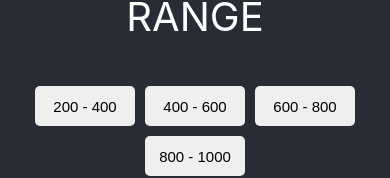
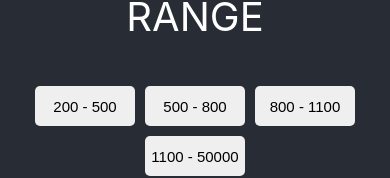
Before and after one commit to AlejoSalvo95/webir-frontend, a React (Create React App) app: page / in a window 390 px wide. Shown: the part 686-864 px from the top of the page. Built offline with nearby package versions, Linux system fonts and the light colour scheme.

Commit message:
Change range and show actual phones

```diff
--- a/src/Components/Phones.tsx
+++ b/src/Components/Phones.tsx
@@ -3,7 +3,7 @@ import Loader from "Loader";
 import arrowSvg from "Utils/Assets/Images/white-arrow.svg";
 import { Phone, phonePropsType } from "Utils/Types";
 import { capitalize } from "Utils/constants";
-export default ({ resetSetPhoneResponse }: phonePropsType) => {
+export default ({ resetSetPhoneResponse, phonesData }: phonePropsType) => {
   let actualPhones: Phone[] = [
     {
       _index: "celulares",
@@ -679,7 +679,7 @@ export default ({ resetSetPhoneResponse }: phonePropsType) => {
         />
         <span className="select-text">PHONES</span>
         <div className="margin_20_0_0_0 flexcontainer">
-          {actualPhones.map((phone, ixd) => (
+          {phonesData.map((phone, ixd) => (
             <div className="shown-phone">
               <img src={phone.image} />
               <p>
--- a/src/Components/Selection.tsx
+++ b/src/Components/Selection.tsx
@@ -62,7 +62,11 @@ export default () => {
     changeSelectedBrand
   };
   let phoneProps: phonePropsType = {
-    resetSetPhoneResponse
+    resetSetPhoneResponse,
+    phonesData:
+      phoneResponse && phoneResponse.status === "success"
+        ? phoneResponse.payload.data
+        : []
   };
   return (
     <div>
--- a/src/Utils/Types.tsx
+++ b/src/Utils/Types.tsx
@@ -4,6 +4,7 @@ export type setHookFunctionPriceRange = (value: PriceRange) => void;
 export type noParamsFunction = () => void;
 export type phonePropsType = {
   resetSetPhoneResponse: noParamsFunction;
+  phonesData: Phone[];
 };
 export type selectPriceRangePropsType = {
   selectedPriceRange: PriceRange;
--- a/src/Utils/constants.js
+++ b/src/Utils/constants.js
@@ -13,15 +13,15 @@ export const phoneBrands = [
 ];
 
 export const pricesRange = [
-  { lowest: 200, highest: 400, text: "200 - 400" },
-  { lowest: 400, highest: 600, text: "400 - 600" },
-  { lowest: 600, highest: 800, text: "600 - 800" },
-  { lowest: 800, highest: 1000, text: "800 - 1000" }
+  { lowest: 200, highest: 500, text: "200 - 500" },
+  { lowest: 500, highest: 800, text: "500 - 800" },
+  { lowest: 800, highest: 1100, text: "800 - 1100" },
+  { lowest: 1100, highest: 50000, text: "1100 - 50000" }
 ];
 
 export const memorySizes = [32, 64, 128, 256];
 
-export const capitalize = (s) => {
-  if (typeof s !== 'string') return ''
-  return s.charAt(0).toUpperCase() + s.slice(1)
-}
+export const capitalize = s => {
+  if (typeof s !== "string") return "";
+  return s.charAt(0).toUpperCase() + s.slice(1);
+};
```
